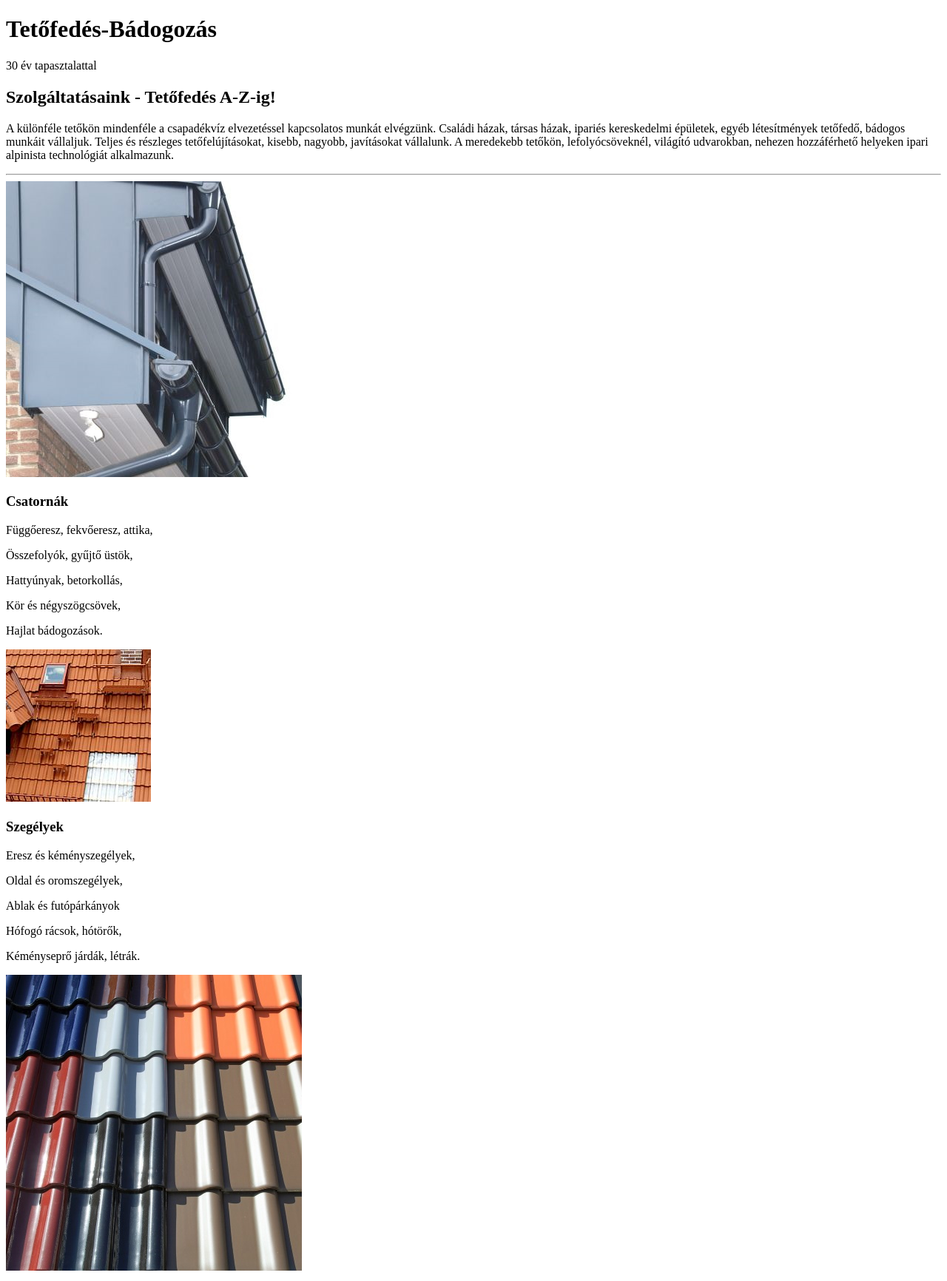
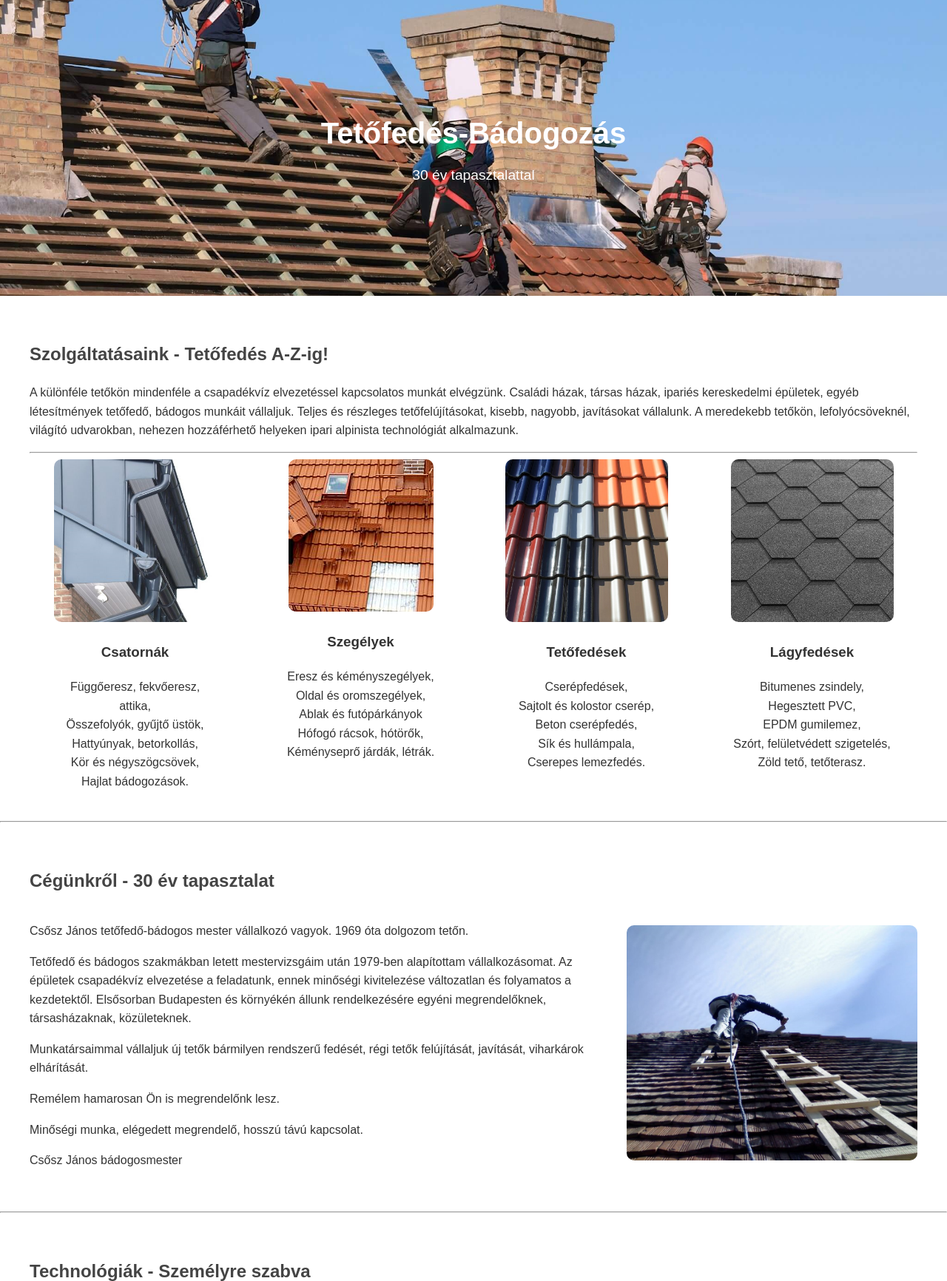
Before and after one commit to gelllert98/kiadando, a plain HTML site: page index.html in a window 1280 px wide. Shown: the top 1732 px of the page at 74% size. Drawn offline with Linux system fonts and the light colour scheme.

Commit message:
css added

```diff
--- a/index.html
+++ b/index.html
@@ -4,6 +4,8 @@
     <meta charset="UTF-8">
     <meta name="viewport" content="width=device-width, initial-scale=1.0">
     <title>Tetőfedés és Bádogozás</title>
+    <link rel="stylesheet" href="styles.css">
+
 </head>
 <body>
 <header>
@@ -29,44 +31,48 @@
         <div>
             <img src="images/csatornak.jpg" alt="Csatornák">
             <h3>Csatornák</h3>
-            <p>Függőeresz, fekvőeresz, attika,</p>
-            <p>Összefolyók, gyűjtő üstök,</p>
-            <p>Hattyúnyak, betorkollás,</p>
-            <p>Kör és négyszögcsövek,</p>
-            <p>Hajlat bádogozások.</p>
+            <span>Függőeresz, fekvőeresz, attika,</span><br>
+            <span>Összefolyók, gyűjtő üstök,</span><br>
+            <span>Hattyúnyak, betorkollás,</span><br>
+            <span>Kör és négyszögcsövek,</span><br>
+            <span>Hajlat bádogozások.</span><br>
         </div>
         <div>
             <img src="images/kiegeszitok.jpg" alt="Szegélyek">
             <h3>Szegélyek</h3>
-            <p>Eresz és kéményszegélyek,</p>
-            <p>Oldal és oromszegélyek,</p>
-            <p>Ablak és futópárkányok</p>
-            <p>Hófogó rácsok, hótörők,</p>
-            <p>Kéményseprő járdák, létrák.</p>
+            <span>Eresz és kéményszegélyek,</span><br>
+            <span>Oldal és oromszegélyek,</span><br>
+            <span>Ablak és futópárkányok</span><br>
+            <span>Hófogó rácsok, hótörők,</span><br>
+            <span>Kéményseprő járdák, létrák.</span><br>
         </div>
         <div>
             <img src="images/cserepfedes.jpg" alt="Tetőfedések">
             <h3>Tetőfedések</h3>
-            <p>Cserépfedések,</p>
-            <p>Sajtolt és kolostor cserép,</p>
-            <p>Beton cserépfedés,</p>
-            <p>Sík és hullámpala,</p>
-            <p>Cserepes lemezfedés.</p>
+            <span>Cserépfedések,</span><br>
+            <span>Sajtolt és kolostor cserép,</span><br>
+            <span>Beton cserépfedés,</span><br>
+            <span>Sík és hullámpala,</span><br>
+            <span>Cserepes lemezfedés.</span><br>
         </div>
         <div>
             <img src="images/bithumen.jpg" alt="Lágyfedések">
             <h3>Lágyfedések</h3>
-            <p>Bitumenes zsindely,</p>
-            <p>Hegesztett PVC,</p>
-            <p>EPDM gumilemez,</p>
-            <p>Szórt, felületvédett szigetelés,</p>
-            <p>Zöld tető, tetőterasz.</p>
+            <span>Bitumenes zsindely,</span><br>
+            <span>Hegesztett PVC,</span><br>
+            <span>EPDM gumilemez,</span><br>
+            <span>Szórt, felületvédett szigetelés,</span><br>
+            <span>Zöld tető, tetőterasz.</span><br>
         </div>
     </div>
 </section>
 
+<hr>
+
 <section id="about">
     <h2>Cégünkről - 30 év tapasztalat</h2>
+    <div class="picture-container">
+        <div class="picture-text">
             <p>Csősz János tetőfedő-bádogos mester vállalkozó vagyok. 1969 óta dolgozom tetőn.</p>
             <p>Tetőfedő és bádogos szakmákban letett mestervizsgáim után 1979-ben alapítottam vállalkozásomat.
                 Az épületek csapadékvíz elvezetése a feladatunk, ennek minőségi kivitelezése változatlan
@@ -77,11 +83,20 @@
             <p>Remélem hamarosan Ön is megrendelőnk lesz.</p>
             <p>Minőségi munka, elégedett megrendelő, hosszú távú kapcsolat.</p>
             <p>Csősz János bádogosmester</p>
+        </div>
+        <div class="picture-image">
             <img src="images/dsc00044.jpg" alt="Tetőfedő munka">
+        </div>
+    </div>
+
 </section>
+
+<hr>
 
 <section id="technology">
     <h2>Technológiák - Személyre szabva</h2>
+    <div class="picture-container">
+        <div class="picture-text">
             <p>A tető hajlásszögéhez, formájához, tördeltségéhez, az uralkodó szélirányhoz,
                 a kiválasztott anyagokhoz, valamint a megrendelő igényeihez alkalmazkodva a
                 mindenkori szakmai előírások szerint végezzük munkánkat.
@@ -95,8 +110,14 @@
                 építési törvényben előírt garanciát vállalunk.</p>
             <p>Fakéregből is lehet jó tető, aranylemezzel is végezhető silány munka.</p>
             <p>Csősz János bádogosmester</p>
+        </div>
+        <div class="picture-image">
             <img src="images/dsc00003.jpg" alt="Technológia képe">
+        </div>
+    </div>
 </section>
+
+<hr>
 
 <section id="pricing">
     <h2>Munkadíjak</h2>
@@ -140,7 +161,7 @@
     </table>
     <p>A fel nem tüntetett munkálatokra egyedi jellegük miatt költséget csak a
         feladat pontos ismeretében lehet adni.
-        Az árak az anyagköltséget és az ÁFA-t nem tartalmazzák. </p>
+        Az árak az anyagköltséget és az <u>ÁFA</u>-t <b>nem</b> tartalmazzák. </p>
 </section>
 
 <hr>
@@ -156,6 +177,8 @@
     </ul>
 </section>
 
+<hr>
+
 <footer>
     <nav>
         <ul>
--- /dev/null
+++ b/styles.css
@@ -0,0 +1,128 @@
+body {
+    font-family: Arial, sans-serif;
+    margin: 0;
+    padding: 0;
+    line-height: 1.6;
+    color: #333;
+}
+
+header {
+    background: url('/images/banner.jpg') no-repeat center center/cover;
+    color: #fff;
+    height: 50vh;
+    display: flex;
+    flex-direction: column;
+    justify-content: center;
+    align-items: center;
+    text-align: center;
+}
+
+header h1 {
+    font-size: 2.5em;
+    margin: 0;
+}
+
+header p {
+    font-size: 1.2em;
+    margin: 10px 0 0;
+}
+
+nav ul {
+    list-style: none;
+    margin: 0;
+    padding: 0;
+    display: flex;
+    justify-content: center;
+    background: #444;
+}
+
+nav ul li {
+    margin: 0;
+}
+
+nav ul li a {
+    color: #fff;
+    text-decoration: none;
+    padding: 10px 20px;
+    display: block;
+}
+
+nav ul li a:hover {
+    background: #666;
+}
+
+section {
+    padding: 20px;
+    margin: 20px auto;
+    max-width: 1200px;
+}
+
+.services-list {
+    display: flex;
+    flex-wrap: wrap;
+    justify-content: space-around;
+    gap: 20px;
+}
+
+.services-list div {
+    text-align: center;
+    width: 220px;
+}
+
+.services-list img {
+    max-width: 100%;
+    border-radius: 10px;
+}
+
+h2 {
+    color: #444;
+    margin-bottom: 20px;
+}
+
+#pricing table {
+    width: 100%;
+    border-collapse: collapse;
+    margin: 20px 0;
+}
+
+#pricing table th, #pricing table td {
+    border: 1px solid #ddd;
+    padding: 10px;
+    text-align: left;
+}
+
+#pricing table th {
+    background: #f4f4f4;
+}
+
+footer {
+    background: #444;
+    color: #fff;
+    text-align: center;
+    padding: 10px 0;
+    margin-top: 20px;
+}
+
+footer p {
+    margin: 0;
+}
+
+
+.picture-container {
+    display: flex;
+    align-items: center;
+    gap: 20px;
+}
+
+.picture-text {
+    flex: 2;
+}
+
+.picture-image {
+    flex: 1;
+}
+
+.picture-image img {
+    max-width: 100%;
+    border-radius: 10px;
+}
```
Lines whose indentation alone changed are shown as unchanged.
